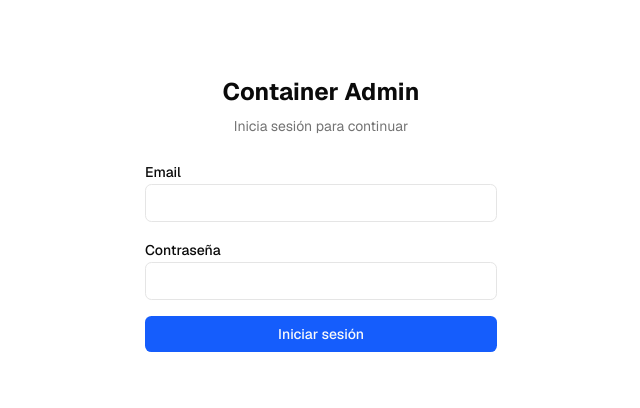
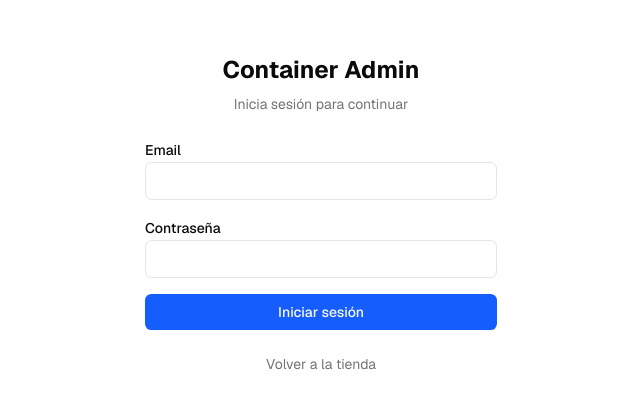
Before and after one commit to anthra123x/container, a Next.js app: page /login in a window 1280 px wide. Shown: the part 186-594 px from the top of the page, without its empty margins (319-959 px from the left). Built offline with nearby package versions, Linux system fonts and the light colour scheme.

Commit message:
feat: add 'Volver a la tienda' link to admin sidebar and login page

```diff
--- a/src/app/(auth)/login/page.tsx
+++ b/src/app/(auth)/login/page.tsx
@@ -1,3 +1,4 @@
+import Link from "next/link"
 import { Suspense } from "react"
 import { LoginForm } from "./login-form"
 
@@ -11,6 +12,11 @@ export default function LoginPage() {
       <Suspense fallback={<div className="text-center text-sm text-muted-foreground">Cargando...</div>}>
         <LoginForm />
       </Suspense>
+      <p className="text-center text-sm text-muted-foreground">
+        <Link href="/" className="hover:text-foreground">
+          Volver a la tienda
+        </Link>
+      </p>
     </div>
   )
 }
--- a/src/app/admin/layout.tsx
+++ b/src/app/admin/layout.tsx
@@ -13,6 +13,7 @@ import {
   Megaphone,
   Settings,
   Shield,
+  ArrowLeft,
 } from "lucide-react"
 
 export default async function AdminLayout({
@@ -88,6 +89,15 @@ function AdminSidebar({ userRole }: { userRole: string }) {
           )
         })}
       </nav>
+      <div className="border-t p-4">
+        <Link
+          href="/"
+          className="flex items-center gap-3 rounded-lg px-3 py-2 text-sm text-muted-foreground transition-colors hover:bg-accent hover:text-accent-foreground"
+        >
+          <ArrowLeft className="h-4 w-4" />
+          <span>Volver a la tienda</span>
+        </Link>
+      </div>
     </div>
   )
 }
```
